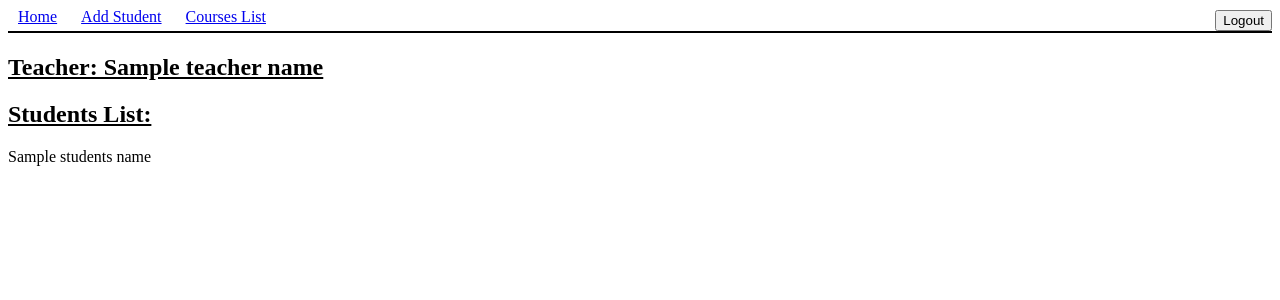
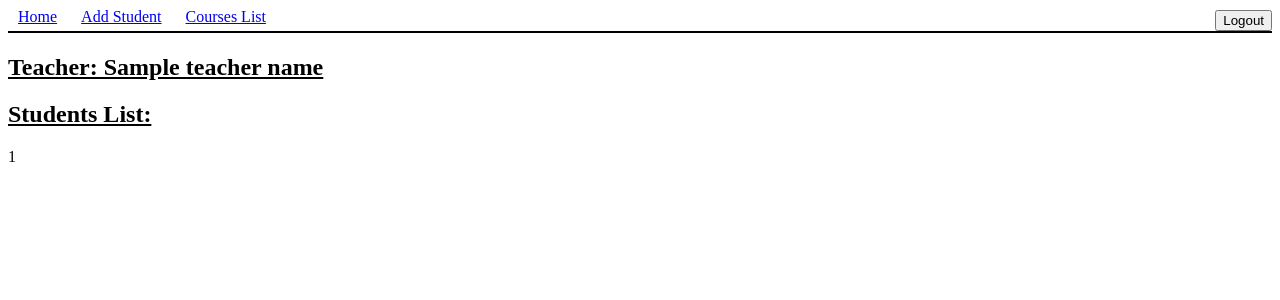
Before and after one commit to alon5s/Students-APP, a Flask app: template templates/show_course.html in a window 1280 px wide. Shown: the top 300 px of the page. Run offline with Flask 2, Linux system fonts and the light colour scheme; the template is opened without the code that fills it: most values are stand-ins (such as "Sample title", 1, 10 or a date in 2020).

Commit message:
flake8 settings(gitignore) app.py and show_course.html have been changed

```diff
--- a/app.py
+++ b/app.py
@@ -22,8 +22,6 @@ def home():
 
 @app.route('/login', methods=['GET', 'POST'])
 def login():
-    if request.method == 'GET':
-        return render_template("login.html")
     if request.method == 'POST':
         email = request.form["email"]
         password = request.form["password"]
@@ -31,7 +29,9 @@ def login():
             f"SELECT email,password FROM users WHERE email='{email}' AND password='{password}'")
         d1, d2 = details[0]
         session['email'] = d1
-    return redirect(url_for('home'))
+        return redirect(url_for('home'))
+    else:
+        return render_template("login.html")
 
 
 @app.route('/logout')
@@ -42,8 +42,6 @@ def logout():
 
 @app.route('/student/add', methods=['GET', 'POST'])
 def add_student():
-    if request.method == 'GET':
-        return render_template("add_student.html")
     if request.method == 'POST':
         student_name = request.form["s_name"].title()
         course_name = request.form["c_name"]
@@ -58,14 +56,12 @@ def add_student():
             f"INSERT INTO students_courses VALUES (NULL, '{student_id[0]}', '{course_id[0]}')")
         message = f"{student_name} has been added & associated"
         return render_template("add_student.html", message=message)
+    else:
+        return render_template("add_student.html")
 
 
 @app.route('/course_list', methods=['GET', 'POST'])
 def search():
-    if request.method == 'GET':
-        teachers = [t[0] for t in execute_query("SELECT name FROM teachers")]
-        courses = execute_query("SELECT * FROM courses")
-        return render_template("course_list.html", courses=courses, teachers=teachers)
     if request.method == 'POST':
         # first section: adding course
         add_course_name = request.form['course'].capitalize()
@@ -78,6 +74,10 @@ def search():
         message = f"Course {add_course_name} have been added"
         teachers = [t[0] for t in execute_query("SELECT name FROM teachers")]
         return redirect(url_for('search'))
+    else:
+        teachers = [t[0] for t in execute_query("SELECT name FROM teachers")]
+        courses = execute_query("SELECT * FROM courses")
+        return render_template("course_list.html", courses=courses, teachers=teachers)
 
 
 @app.route('/course/<course_id>')
@@ -91,11 +91,8 @@ def show_course(course_id):
     message = f"Welcome To Course {c_name[0]}".title()
     student_ids = [s_id[0] for s_id in execute_query(
         f"SELECT student_id FROM students_courses WHERE course_id={course_id}")]
-    students_names = []
-    for student_id in student_ids:
-        student_name = [s_name[0] for s_name in execute_query(
-            f"SELECT name FROM students WHERE id={student_id}")]
-        students_names.append(student_name[0])
+    students_names = [[s_name[0] for s_name in execute_query(
+        f"SELECT name FROM students WHERE id={student_id}")] for student_id in student_ids]
     return render_template("show_course.html", teacher_name=teacher_name, c_name=c_name, message=message, students_names=students_names)
 
 
--- a/templates/show_course.html
+++ b/templates/show_course.html
@@ -15,7 +15,7 @@
     <h2 class="headline">Teacher: {{ teacher_name[0] }}</h2>
     <h2 class="headline">Students List:</h2>
     {% for student_name in students_names %}
-    {{ student_name }}<br>
+    {{ student_name[0] }}<br>
     {% endfor %}
 
 
```
Also changed, not shown: 1 other file.
